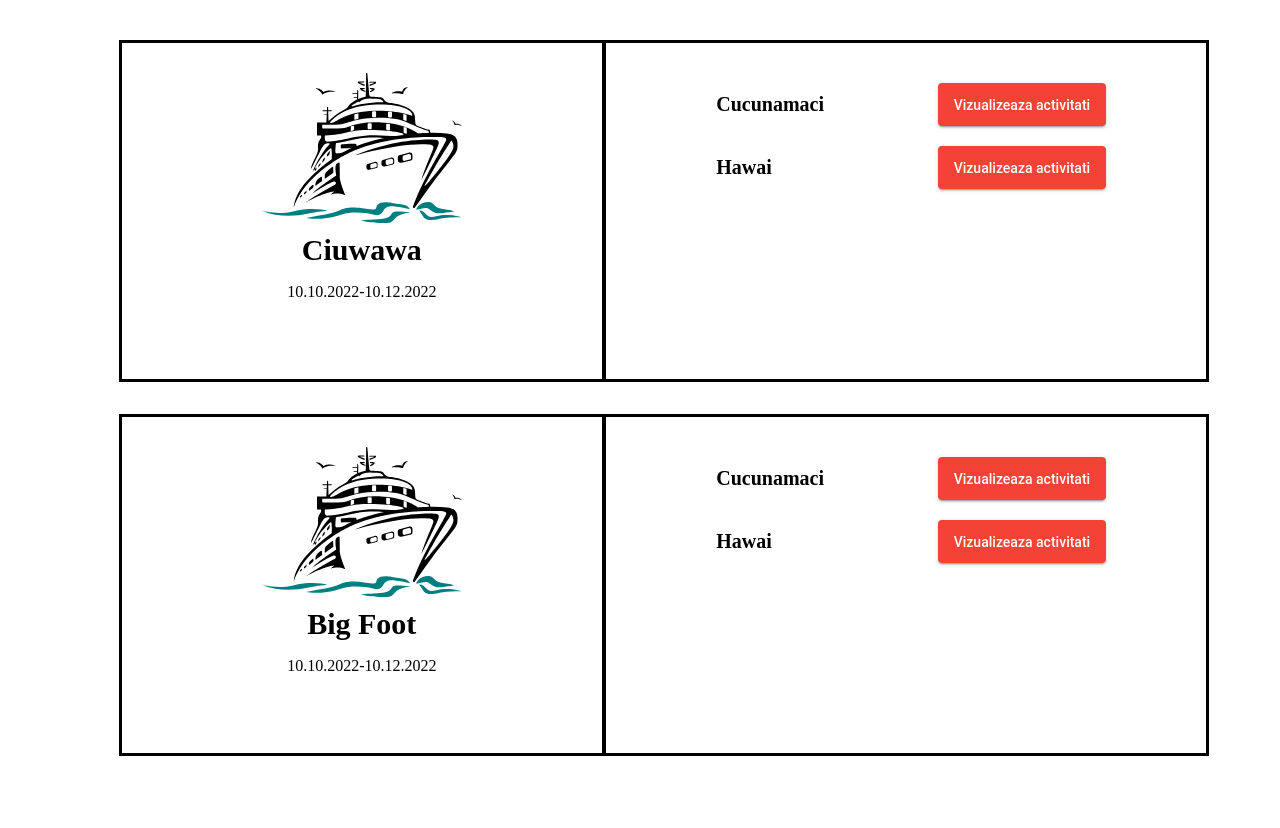
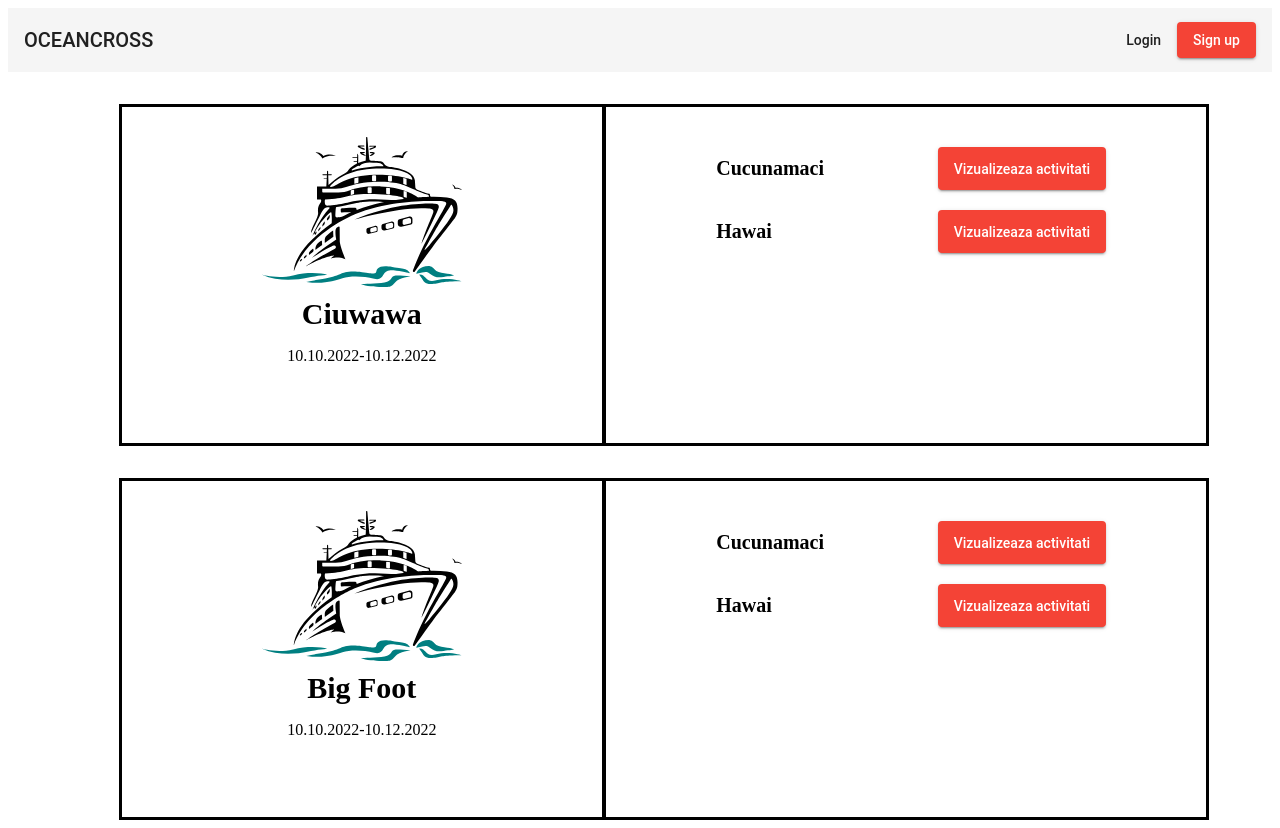
Before and after one commit to BarbutaDelia/oceancross, an Angular app in the folder Frontend_OceanCross/: page /wishlist in a window 1280 px wide. Before the commit the page ends 800 px from the top, so only its background shows below. Built offline with nearby package versions, Linux system fonts and the light colour scheme.

Commit message:
Navbar-uri

```diff
--- a/Frontend_OceanCross/src/app/app.component.html
+++ b/Frontend_OceanCross/src/app/app.component.html
@@ -1,3 +1,4 @@
-<!-- <app-admin-menu></app-admin-menu>
-<app-user-auth-menu></app-user-auth-menu> -->
+<!-- <app-admin-menu></app-admin-menu> -->
+<!-- <app-user-auth-menu></app-user-auth-menu> -->
+<app-user-menu></app-user-menu>
 <router-outlet></router-outlet>
--- a/Frontend_OceanCross/src/app/core/admin-menu/admin-menu.component.css
+++ b/Frontend_OceanCross/src/app/core/admin-menu/admin-menu.component.css
@@ -0,0 +1,3 @@
+.flexExpand {
+    flex: 1 1 auto;
+}
--- a/Frontend_OceanCross/src/app/core/admin-menu/admin-menu.component.html
+++ b/Frontend_OceanCross/src/app/core/admin-menu/admin-menu.component.html
@@ -1,4 +1,8 @@
-<button mat-raised-button color="warn">Login</button>
-<button mat-raised-button color="accent">Accent</button>
-<button mat-raised-button color="primary">Primary</button>
-<p>admin-menu works!</p>
+<mat-toolbar>
+    <span>OCEANCROSS</span>
+     <a mat-button>View cruises</a>
+     <a mat-button>Add a cruise</a>
+    <span class="flexExpand"></span>
+        <div>
+            <a mat-button> Logout </a>
+        </div>
--- a/Frontend_OceanCross/src/app/core/user-auth-menu/user-auth-menu.component.css
+++ b/Frontend_OceanCross/src/app/core/user-auth-menu/user-auth-menu.component.css
@@ -0,0 +1,3 @@
+.flexExpand {
+    flex: 1 1 auto;
+}
--- a/Frontend_OceanCross/src/app/core/user-auth-menu/user-auth-menu.component.html
+++ b/Frontend_OceanCross/src/app/core/user-auth-menu/user-auth-menu.component.html
@@ -1 +1,9 @@
-<p>user-auth-menu works!</p>
+<mat-toolbar>
+    <span>OCEANCROSS</span>
+     <a mat-button>Cruises</a>
+     <a mat-button>Wishlist</a>
+     <a mat-button>Map</a>
+    <span class="flexExpand"></span>
+        <div>
+            <a mat-button> Logout </a>
+        </div>
--- a/Frontend_OceanCross/src/app/core/user-menu/user-menu.component.css
+++ b/Frontend_OceanCross/src/app/core/user-menu/user-menu.component.css
@@ -0,0 +1,6 @@
+.flexExpand {
+    flex: 1 1 auto;
+}
+button:hover{
+    transform: scale(1.1);
+}
--- a/Frontend_OceanCross/src/app/core/user-menu/user-menu.component.html
+++ b/Frontend_OceanCross/src/app/core/user-menu/user-menu.component.html
@@ -1 +1,10 @@
-<p>user-menu works!</p>
+<mat-toolbar>
+    <span>OCEANCROSS</span>
+     <!-- <a mat-button>Login</a> -->
+     <!-- <a mat-button>About</a>
+     <a mat-button>Contact</a> -->
+    <span class="flexExpand"></span>
+        <div>
+            <a mat-button> Login </a>
+            <button mat-raised-button color="warn">Sign up</button>
+        </div>
--- a/Frontend_OceanCross/src/app/cruises/home/home.component.html
+++ b/Frontend_OceanCross/src/app/cruises/home/home.component.html
@@ -1,4 +1,3 @@
-
 <div style="display:flex;justify-content:center; margin-bottom: 5rem;">
     <div style="border:solid; width:calc(75%);">
 
--- a/Frontend_OceanCross/src/app/shared/shared.module.ts
+++ b/Frontend_OceanCross/src/app/shared/shared.module.ts
@@ -2,9 +2,10 @@ import { NgModule } from '@angular/core';
 import {MatButtonModule} from '@angular/material/button'
 import { MatTableModule } from '@angular/material/table';
 import { MatSortModule } from '@angular/material/sort';
+import {MatToolbarModule} from '@angular/material/toolbar';
 @NgModule({
   declarations: [],
-  imports: [MatButtonModule, MatTableModule, MatSortModule],
-  exports:[MatButtonModule, MatTableModule, MatSortModule]
+  imports: [MatButtonModule, MatTableModule, MatSortModule, MatToolbarModule],
+  exports:[MatButtonModule, MatTableModule, MatSortModule, MatToolbarModule]
 })
 export class SharedModule { }
```
